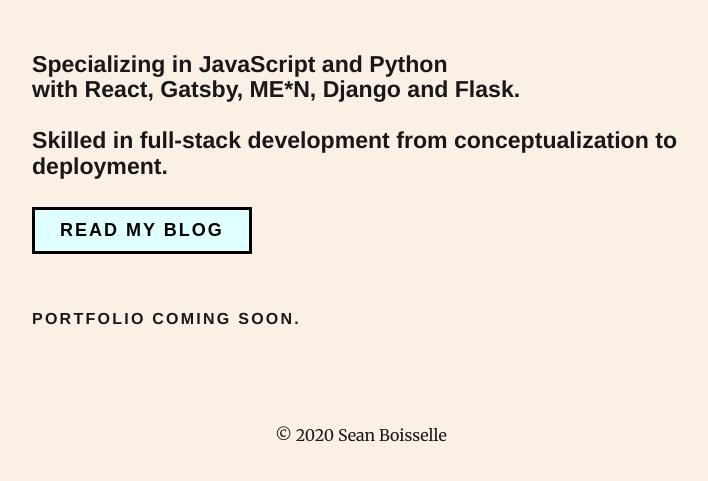
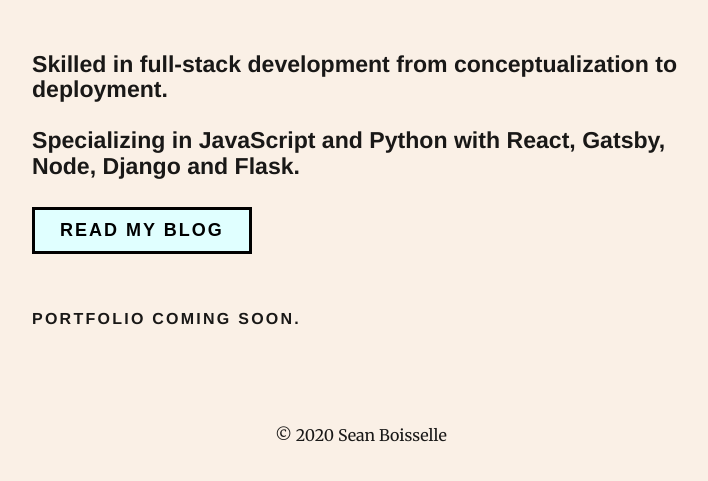
Before and after one commit to boisselle/blog, a Gatsby site: page / in a window 1280 px wide. Shown: the part 253-734 px from the top of the page, without its empty margins (279-987 px from the left). Built offline with nearby package versions, Linux system fonts and the light colour scheme; Gatsby itself is replaced by a stand-in of ours; some packages are replaced by stand-ins of ours.

Commit message:
updated wording

```diff
--- a/src/pages/index.js
+++ b/src/pages/index.js
@@ -23,7 +23,7 @@ class IndexPage extends React.Component {
             👋
           </span> */}
         </h1>
-        <h3>Specializing in JavaScript and Python <br /> with React, Gatsby, ME*N, Django and Flask. <br /><br />Skilled in full-stack development from conceptualization to deployment.</h3>
+        <h3>Skilled in full-stack development from conceptualization to deployment.<br /><br />Specializing in JavaScript and Python with React, Gatsby, Node, Django and Flask.</h3>
         <Link to="/blog/">
           <Button marginTop="25px">Read my Blog</Button>
         </Link>
```
